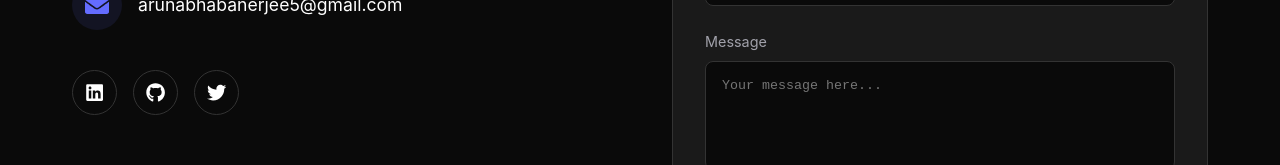
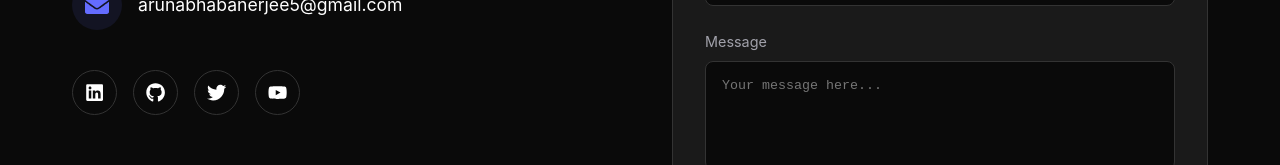
Before and after one commit to arunabha369/portfolio, a React (Vite) app: page / in a window 1280 px wide. Shown: the part 3379-3544 px from the top of the page. Built offline with nearby package versions, Linux system fonts and the light colour scheme.

Commit message:
updated sections

```diff
--- a/src/components/Contact.jsx
+++ b/src/components/Contact.jsx
@@ -1,5 +1,5 @@
 import React, { useState } from 'react';
-import { FaEnvelope, FaLinkedin, FaGithub, FaTwitter } from 'react-icons/fa';
+import { FaEnvelope, FaLinkedin, FaGithub, FaTwitter, FaYoutube } from 'react-icons/fa';
 
 const Contact = () => {
     const [formData, setFormData] = useState({
@@ -112,6 +112,16 @@
                                 >
                                     <FaTwitter />
                                 </a>
+                                <a
+                                    href="https://www.youtube.com/@arunabha369"
+                                    target="_blank"
+                                    rel="noopener noreferrer"
+                                    style={socialLinkStyle}
+                                    onMouseEnter={handleMouseEnter}
+                                    onMouseLeave={handleMouseLeave}
+                                >
+                                    <FaYoutube />
+                                </a>
                             </div>
                         </div>
                     </div>
--- a/src/components/Projects.jsx
+++ b/src/components/Projects.jsx
@@ -2,6 +2,7 @@
 import React from 'react';
 import { FaGithub, FaExternalLinkAlt } from 'react-icons/fa';
 import hrSphereImg from '../assets/hrsphere.png';
+import pujaParikramaImg from '../assets/puja_parikrama.jpg';
 
 const Projects = () => {
     const projects = [
@@ -16,6 +17,7 @@
             title: "Puja Parikrama Planner",
             description: "A guide for pandal hopping during Durga Puja, featuring maps and routes.",
             tags: ["React", "Maps", "Event"],
+            image: pujaParikramaImg,
             links: { demo: "https://pujaparikrama.online", code: "https://github.com/arunabha369/puja-parikrama" }
         },
         {
```
Also changed, not shown: src/assets/puja_parikrama.jpg (added).
